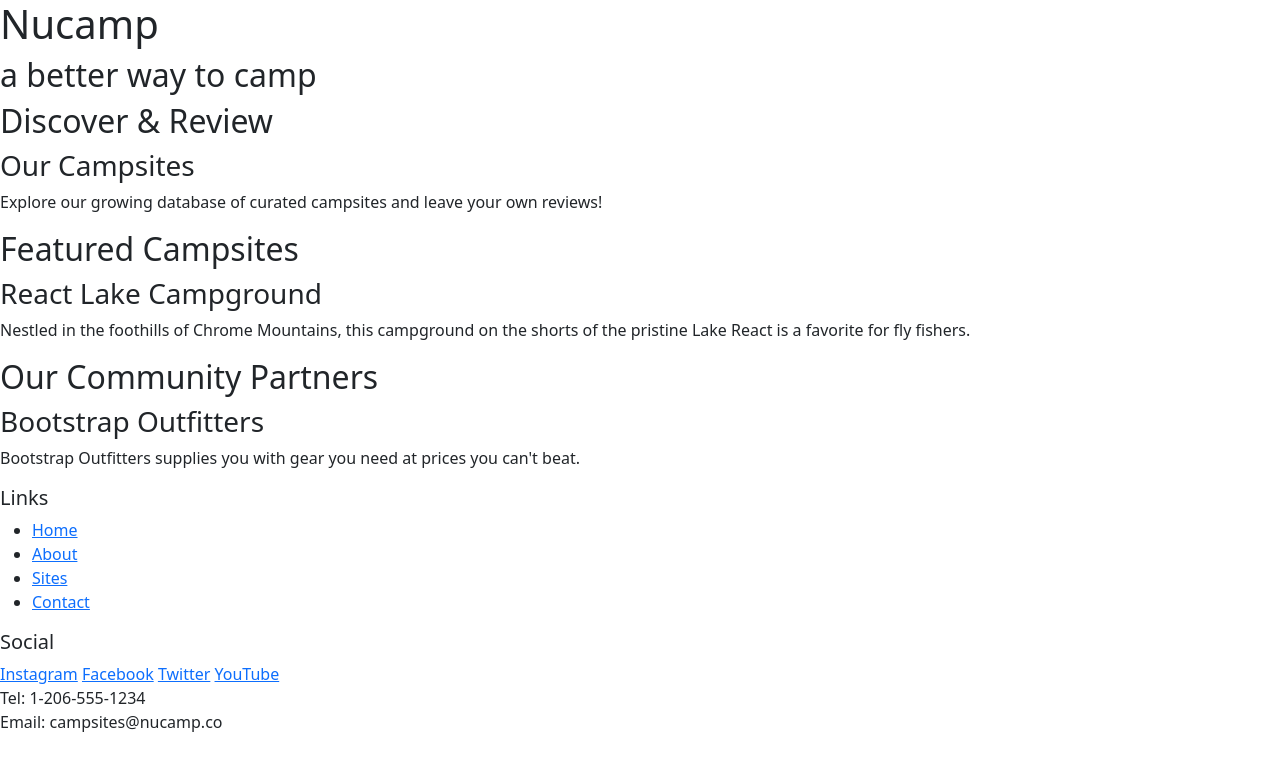
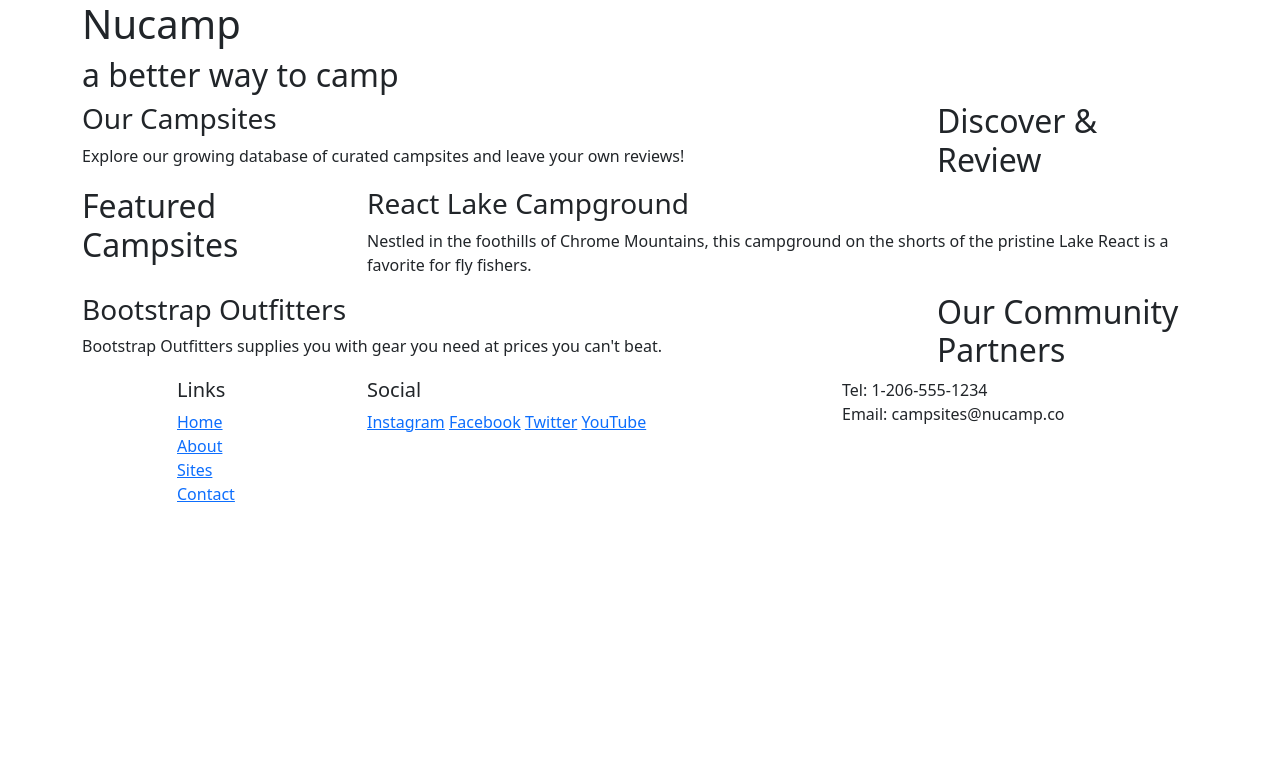
Before and after one commit to hyperpetal/nucampsite, a plain HTML site: page index.html in a window 1280 px wide. Drawn offline with nearby package versions, Linux system fonts and the light colour scheme.

Commit message:
-M Added bootstrap classes to begin formatting

```diff
--- a/index.html
+++ b/index.html
@@ -11,60 +11,89 @@
 </head>
 
 <body>
+
     <!-- header -->
     <header>
-        <div>
+        <div class="container">
+            <div class="row">
+                <div class="col">
                     <h1>Nucamp</h1>
                     <h2>a better way to camp</h2>
                 </div>
+            </div>
+        </div>
     </header>
+
     <!-- main section -->
-    <main>
+    <main class="container">
+
         <!-- discover section -->
-        <section>
+        <section class="row">
+            <div class="col-sm-4 col-md-3 order-sm-last">
                 <h2>Discover & Review</h2>
+            </div>
+            <div class="col">
                 <h3>Our Campsites</h3>
                 <p>Explore our growing database of curated campsites and leave your own reviews!</p>
+            </div>
+
+
         </section>
 
         <!--feature section -->
-        <section>
+        <section class="row">
+            <div class="col-sm-4 col-md-3">
                 <h2>Featured Campsites</h2>
+            </div>
+            <div class="col">
                 <h3>React Lake Campground</h3>
-            <p>Nestled in the foothills of Chrome Mountains, this campground on the shorts of the pristine Lake React is
-                a favorite for fly fishers.</p>
+                <p>Nestled in the foothills of Chrome Mountains, this campground on the shorts of the pristine Lake
+                    React is a favorite for fly fishers.</p>
+            </div>
+
         </section>
 
         <!-- partner section -->
-        <section>
+        <section class="row">
+            <div class="col-sm-4 col-md-3 order-sm-last">
                 <h2>Our Community Partners</h2>
+            </div>
+            <div class="col">
                 <h3>Bootstrap Outfitters</h3>
                 <p>Bootstrap Outfitters supplies you with gear you need at prices you can't beat.</p>
+            </div>
+
         </section>
     </main>
+
     <!-- footer -->
     <footer>
-        <div>
+        <div class="container">
+            <div class="row">
+                <div class="col-4 col-sm-2 offset-1">
                     <h5>Links</h5>
-            <ul>
+                    <ul class="list-unstyled">
                         <li><a href="#">Home</a></li>
                         <li><a href="#">About</a></li>
                         <li><a href="#">Sites</a></li>
                         <li><a href="#">Contact</a></li>
                     </ul>
                 </div>
-        <div>
+                <div class="col-6 col-sm-5">
                     <h5>Social</h5>
                     <a href="http://instagram.com">Instagram</a>
                     <a href="http://facebook.com">Facebook</a>
                     <a href="http://twitter.com">Twitter</a>
                     <a href="http://youtube.com">YouTube</a>
                 </div>
-        <div>
+                <div class="col-sm-4">
                     Tel: 1-206-555-1234<br />
                     Email: campsites@nucamp.co
                 </div>
+            </div>
+        </div>
     </footer>
+
     <script src="https://cdn.jsdelivr.net/npm/bootstrap@5.2.3/dist/js/bootstrap.bundle.min.js"
         integrity="sha384-kenU1KFdBIe4zVF0s0G1M5b4hcpxyD9F7jL+jjXkk+Q2h455rYXK/7HAuoJl+0I4"
         crossorigin="anonymous"></script>
```
Lines whose indentation alone changed are shown as unchanged.
